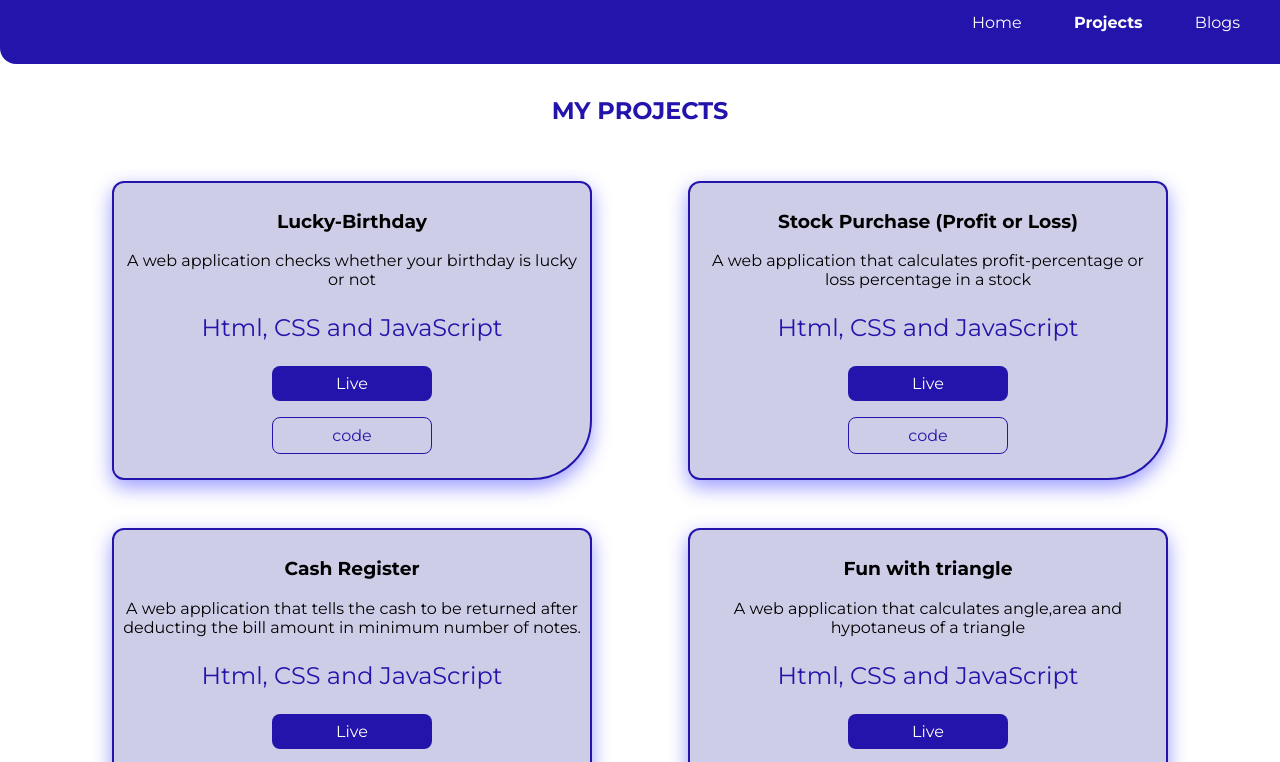
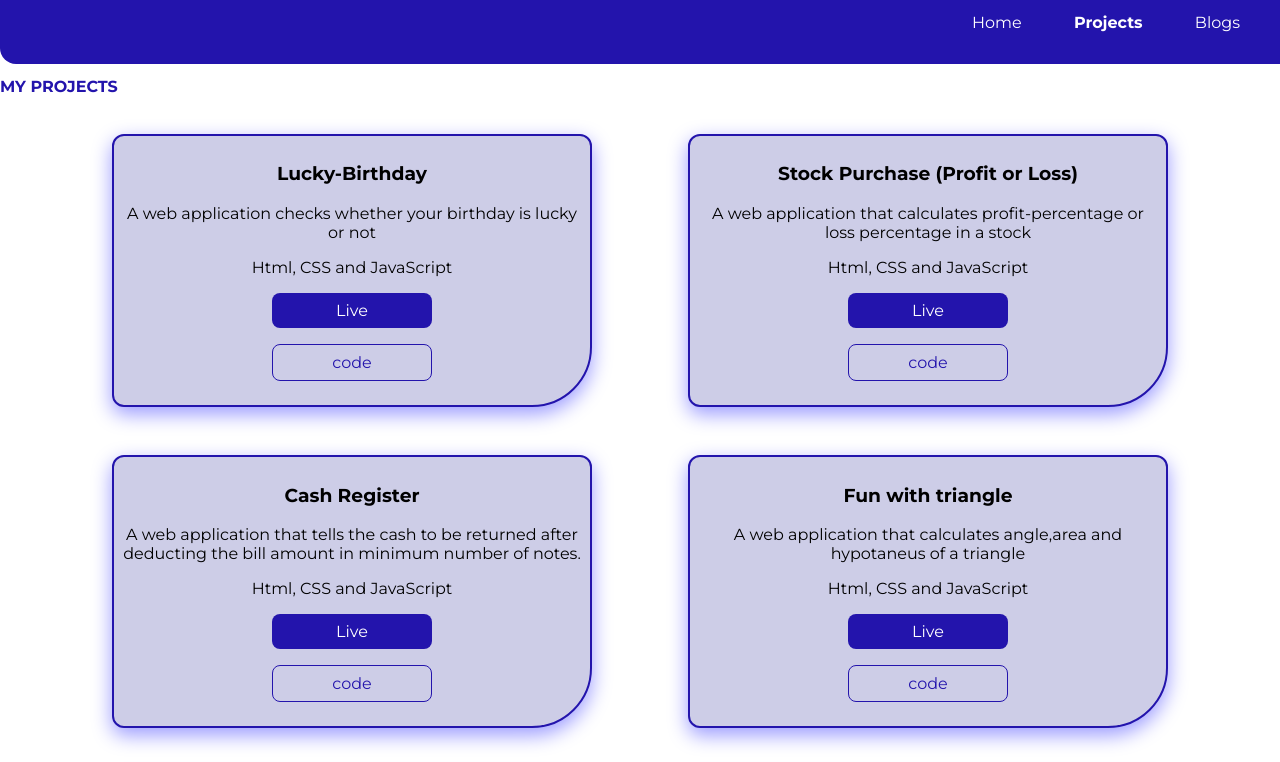
Before and after one commit to Anuja0311/portfolio, a plain HTML site: page projects.html in a window 1280 px wide. Shown: the part 38-800 px from the top of the page. Drawn offline with Linux system fonts and the light colour scheme.

Commit message:
Update style.css

```diff
--- a/css/style.css
+++ b/css/style.css
@@ -211,12 +211,13 @@ hr {
     box-shadow: #00f6 0 7px 20px;
 }
 .head{
-    text-align: center;
-    margin: 2rem;
+    font-size: 1rem;
     color: var(--primary-color);
+    font-weight: 600;
 }
 .p-tech{
-    font-size: 1.5rem;
+    font-size: 1rem;
+    font-weight
     color: var(--primary-color);
 }
 /* blog */
```
